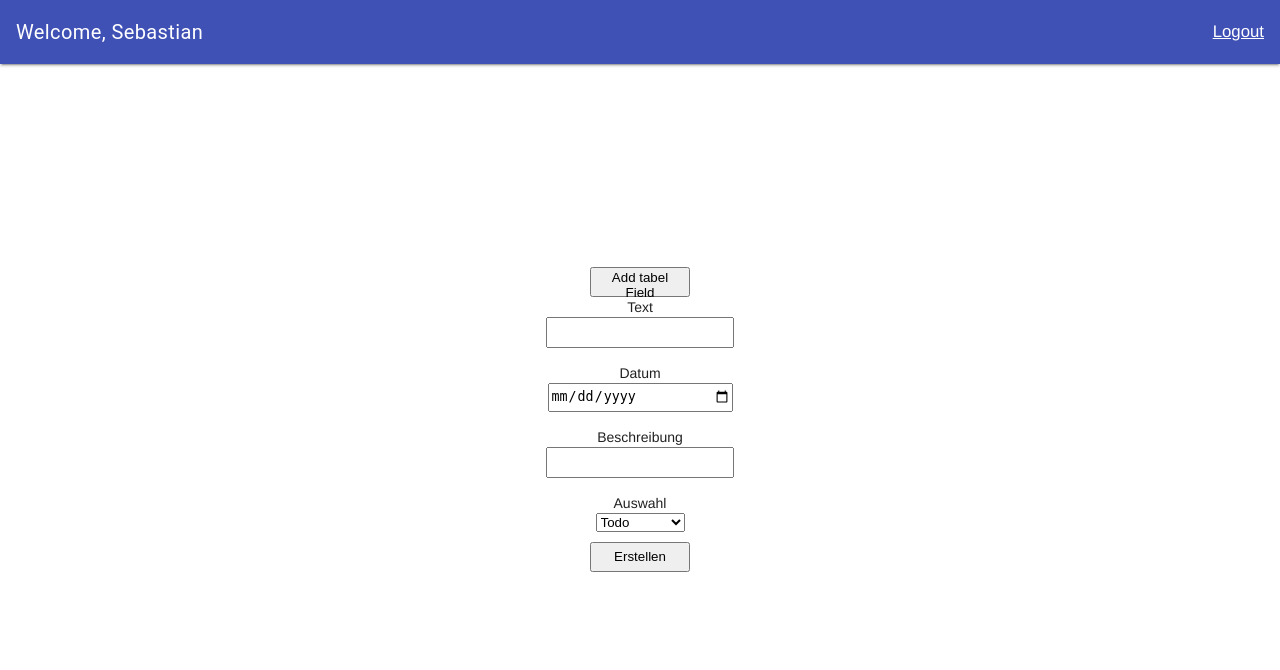
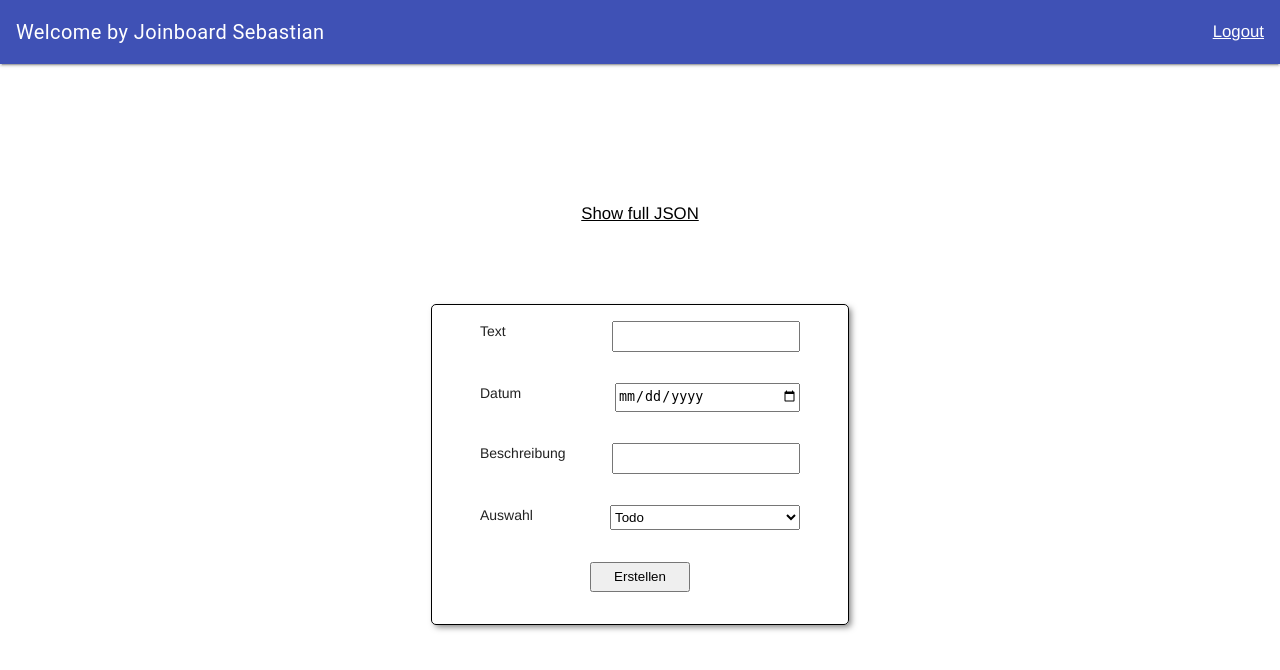
Before and after one commit to BastiEbel/join-backend, a Django app: page / in a window 1280 px wide. Shown: the top 670 px of the page. Run offline with Django 4.2, Linux system fonts and the light colour scheme; a user stored in the database is signed in; some libraries are stand-ins or nearby versions.

Commit message:
Style and connect to full json added

```diff
--- a/join_backend_app/urls.py
+++ b/join_backend_app/urls.py
@@ -21,7 +21,7 @@ urlpatterns = [
     path('admin/', admin.site.urls),
     path('', index),
     path('tasks/', allTask),
-    path('task/<int:id>', singlejson),
+    path('tasks/<int:id>', singlejson),
     path('logout/', logout_view),
     path('login/', login_view),
     path('register/', register_view),
--- a/joinboard/templates/join/index.html
+++ b/joinboard/templates/join/index.html
@@ -1,25 +1,31 @@
 {% extends "base.html" %} {% block content %} {% if request.user.is_authenticated %}
 <form onsubmit="sendMessage(); return false;" method="POST">
     {% csrf_token %}
-    <button click="sendMessage(event)">Add tabel Field</button>
+    <a class="fullJson" href="tasks/">Show full JSON</a>
 </form>
 
-<div id="messageContainer">
-
-</div>
-
-<div>
+<div class="addJson">
     <form action="" method="POST">
-        {% csrf_token %} Text
-        <input type="text" name="textvalue"> Datum
-        <input onsubmit="taskDate();" id="newdate" type="date" name="datevalue">Beschreibung
-        <input type="text" name="description"> Auswahl
-        <select name="category" id="category-field">
+        {% csrf_token %}
+        <div class="container-style">
+            Text
+            <input type="text" name="textvalue">
+        </div>
+        <div class="container-style">
+            Datum
+            <input onsubmit="taskDate();" id="newdate" type="date" name="datevalue"></div>
+        <div class="container-style">
+            Beschreibung
+            <input type="text" name="description"></div>
+        <div class="container-style">
+            Auswahl
+            <select name="category" id="category-field">
             <option value="Todo">Todo</option>
             <option value="Today">Today</option>
             <option value="In progress">In progress</option>
             <option value="Done">Done</option>
         </select>
+        </div>
         <button>Erstellen</button>
     </form>
 </div>
--- a/joinboard/views.py
+++ b/joinboard/views.py
@@ -21,8 +21,8 @@ this function is for get the completely JSON
 def allTask(request):
     if request.method == 'GET':
         alljson = Task.objects.all()
-        serialized_obj = serializers.serialize('json', [ alljson, ])
-        return HttpResponse(serialized_obj, content_type="application/json")
+        serialized_obj = serializers.serialize('json',  alljson, )
+        return HttpResponse(serialized_obj[1:-1], content_type="application/json")
 
 def singlejson(request, id):
     if request.method == 'GET':
--- a/static/css/style.css
+++ b/static/css/style.css
@@ -11,72 +11,39 @@
     padding-left: 16px !important;
 }
 
-.menu-link {
-    color: black;
-    text-decoration: none;
-}
-
-img {
-    height: 48px;
-    width: 48px;
-    border-radius: 50%;
-    margin-right: 16px;
-}
-
 .mdl-button {
     width: 32px !important;
     margin-left: 16px !important;
 }
 
-.color-gray {
-    color: rgba(0, 0, 0, 0.26)
-}
-
-.color-black {
-    color: black;
-}
-
-.color-red {
-    color: rgba(255, 0, 0, 0.671);
-}
-
-.chat {
-    margin-top: 8px;
-    margin-bottom: 8px;
-    margin-right: 16px;
-    margin-left: 16px;
-    width: calc(100% - 32px);
-}
-
-.chat-section {
-    background-color: rgba(204, 204, 204, 0.267);
+.addJson {
+    width: 400px;
+    margin-top: 80px;
+    background-color: rgba(204, 204, 204, 0);
     border: 1px solid black;
+    box-shadow: 3px 3px 6px -1px rgba(0, 0, 0, 0.5);
     border-radius: 5px;
     padding-left: 8px;
     padding-right: 8px;
 }
 
-.main-user {
-    display: flex;
-    justify-content: flex-start;
+select {
+    width: 190px;
+    height: 25px;
 }
 
-.otheruser {
+.container-style {
+    width: 80%;
     display: flex;
-    justify-content: flex-end;
+    justify-content: space-between;
+    margin-top: 16px;
+    margin-left: 40px;
+    margin-right: 40px;
 }
 
 .mdl-button {
     margin-left: 20px;
     width: 80px;
-}
-
-.container-chat {
-    height: 600px;
-    width: 500px;
-    border: 1px solid rgba(0, 0, 0, 0.397);
-    box-shadow: 3px 3px 6px -1px rgba(0, 0, 0, 0.5);
-    overflow: auto;
 }
 
 .login-container {
@@ -90,13 +57,6 @@ img {
     border-top-left-radius: 8px;
 }
 
-.container {
-    width: 400px;
-    height: 450px;
-    box-shadow: 5px 5px 7px 1px rgba(0, 0, 0, 0.36);
-    border-radius: 8px;
-}
-
 input {
     height: 25px;
     width: 180px;
@@ -104,7 +64,8 @@ input {
 }
 
 button {
-    margin-top: 10px;
+    margin-top: 32px;
+    margin-bottom: 32px;
     width: 100px;
     height: 30px;
 }
@@ -134,6 +95,10 @@ a:hover {
     color: rgb(255, 130, 172);
 }
 
+.fullJson {
+    color: black;
+}
+
 .container-register {
     height: 80px;
     padding-right: 40px;
--- a/static/js/send-message.js
+++ b/static/js/send-message.js
@@ -14,5 +14,5 @@ async function sendMessage() {
 }
 
 function taskDate() {
-    moment(newdate).format('YYYY-MM-DD HH:mm');
+    moment(newdate).format('YYYY-MM-DD');
 }
--- a/templates/base.html
+++ b/templates/base.html
@@ -22,7 +22,7 @@
                 <!-- Title -->
                 <span class="mdl-layout-title">
                 {% if request.user.is_authenticated %}
-                Welcome, {{ request.user.first_name }}
+                Welcome by Joinboard {{ request.user.first_name }}
 
                 {% else %}
                 Welcome please login
```
Also changed, not shown: db.sqlite3.
